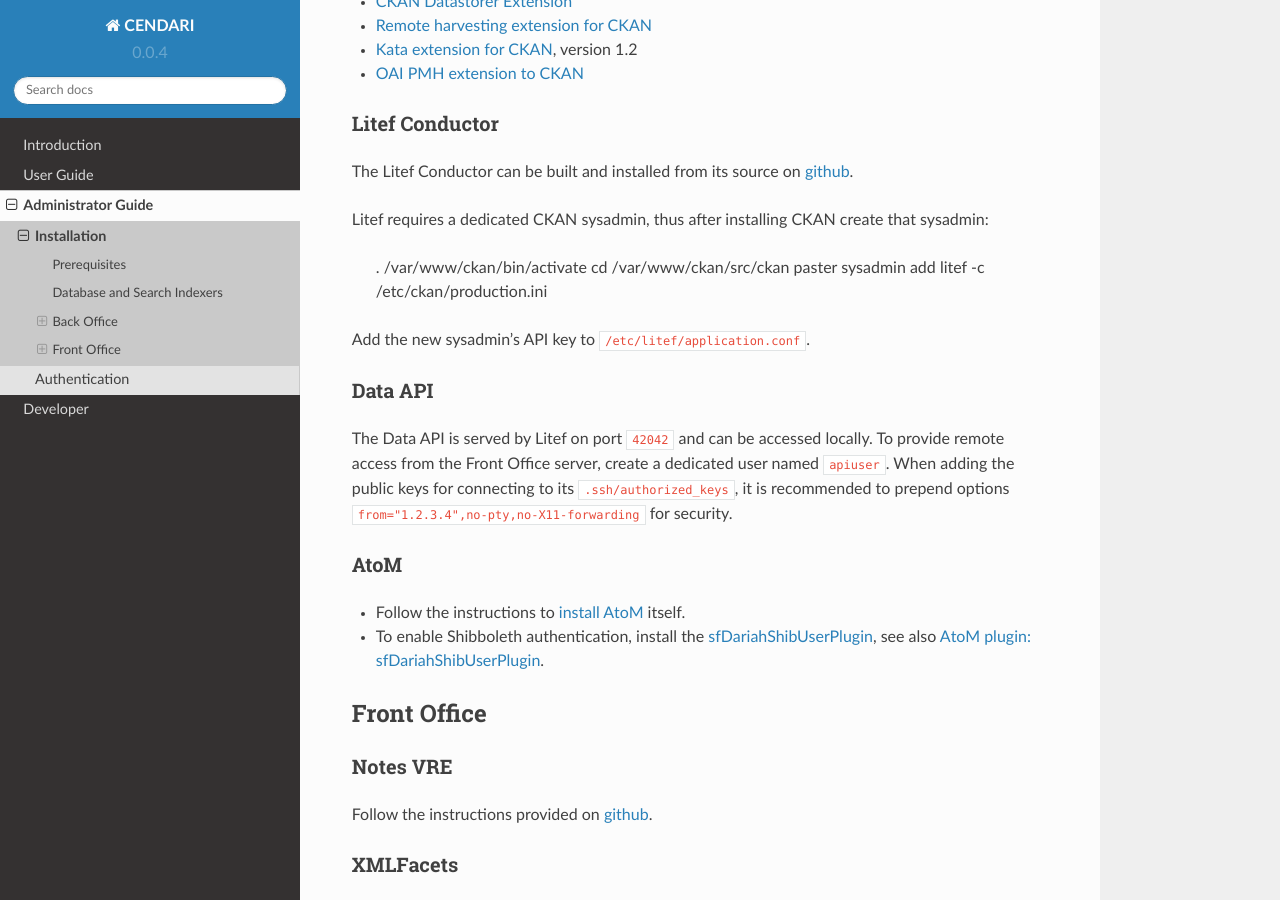
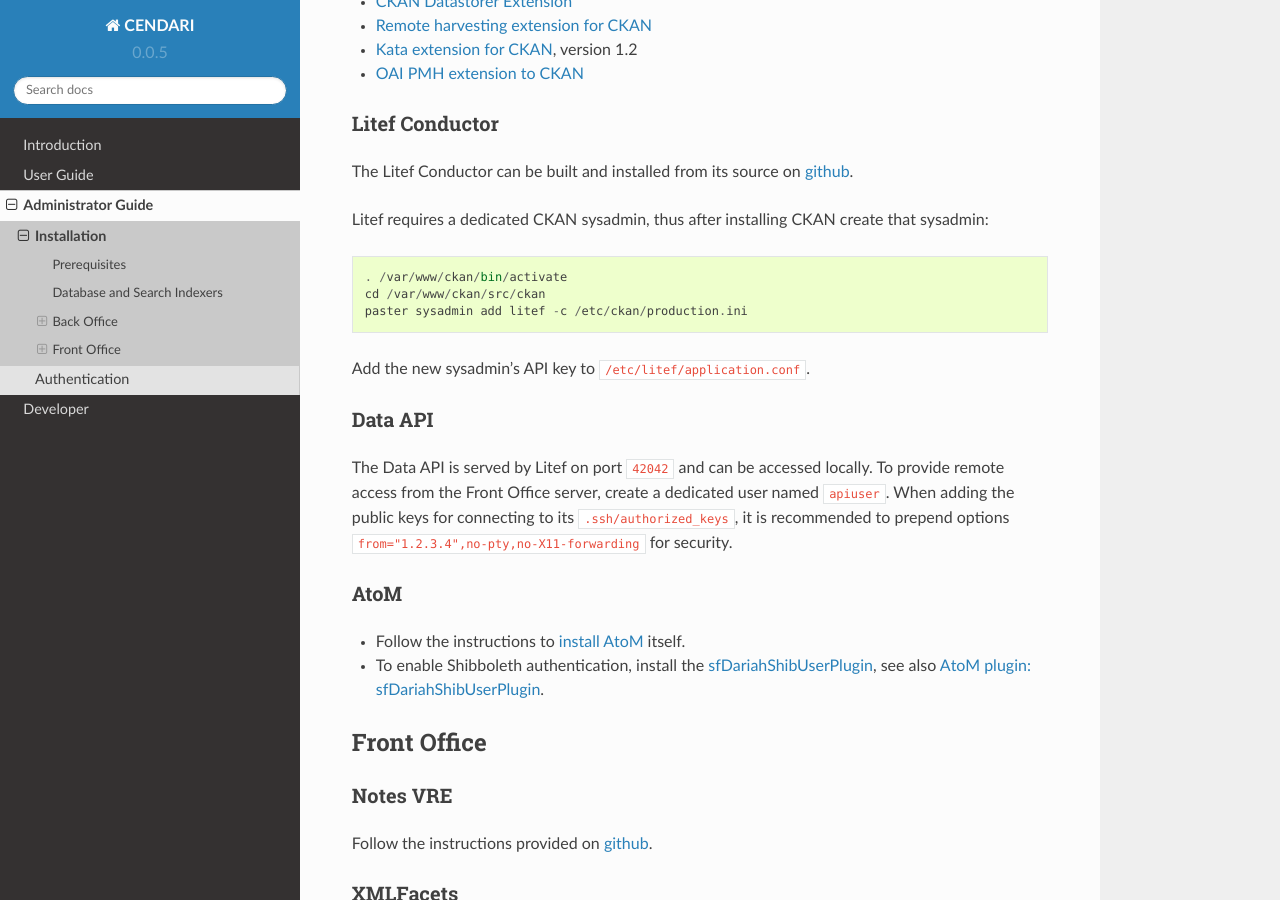
Before and after one commit to CENDARI/documentation, a Sphinx documentation site: the page built from source/admin/installation.rst, in a window 1280 px wide and 900 px high, scrolled down 1606 px. Built offline with Sphinx 7.4.7 and the Read the Docs theme 2.0.0, drawn with Linux system fonts in a browser that asks for light colours; pages that are not in the unit, such as notebooks, are missing from menus.

Commit message:
new version following iteration 3

```diff
--- a/source/admin/installation.rst
+++ b/source/admin/installation.rst
@@ -56,7 +56,7 @@
 
 The Litef Conductor can be built and installed from its source on `github <https://github.com/ivan-cukic/litef-conductor>`_.
 
-Litef requires a dedicated CKAN sysadmin, thus after installing CKAN create that sysadmin:
+Litef requires a dedicated CKAN sysadmin, thus after installing CKAN create that sysadmin::
 
   . /var/www/ckan/bin/activate
   cd /var/www/ckan/src/ckan
--- a/source/conf.py
+++ b/source/conf.py
@@ -58,7 +58,7 @@
 # built documents.
 #
 # DEFINE FULL VERSION AND RELEASE
-version = '0.0.4'
+version = '0.0.5'
 get_cendari_release = os.environ.get('CENDARI_RELEASE', None)
 if get_cendari_release != None:
     release = os.environ.get('CENDARI_RELEASE')
```
